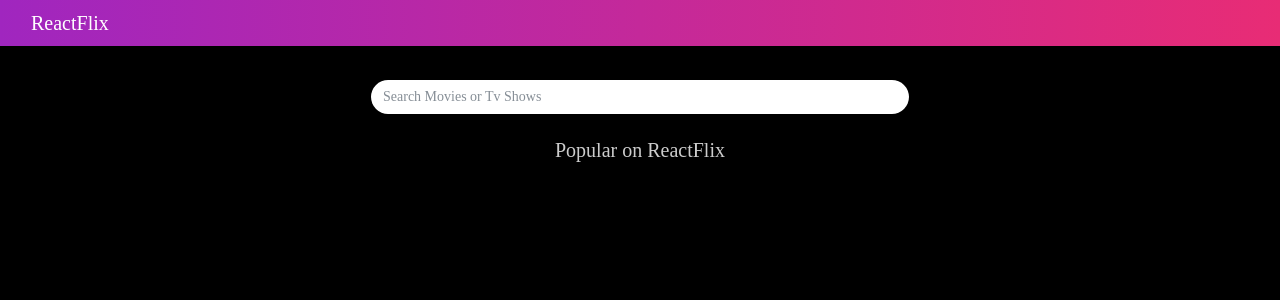
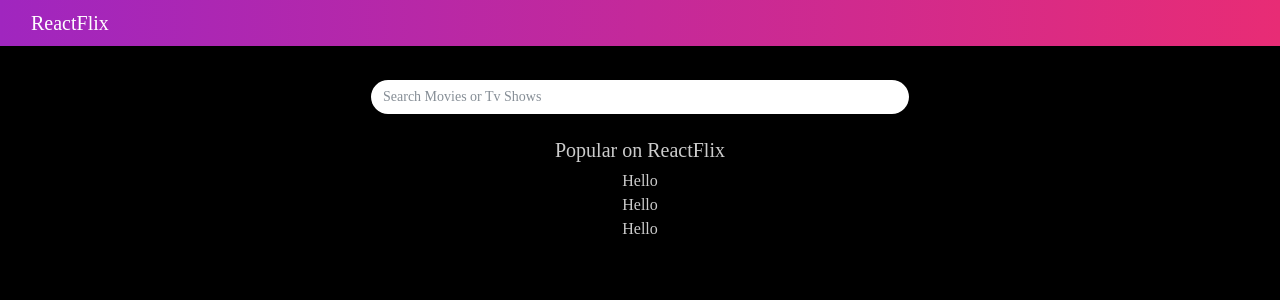
Before and after one commit to akinmaurice/reactflix, a React (Create React App) app: page / in a window 1280 px wide. Shown: the top 300 px of the page. Built offline with nearby package versions, Linux system fonts and the light colour scheme; what webfontloader would draw is missing.

Commit message:
Mock Data Used to display Movie Card

```diff
--- a/src/components/App.js
+++ b/src/components/App.js
@@ -1,15 +1,19 @@
 import React, { Component } from 'react';
 import axios from 'axios';
 import Header from './Header';
+import Movie from './Movie';
 import loadingSvg from '../helpers';
 
 class App extends Component {
   constructor() {
     super();
     this.state = {
-      data: [],
-      message: '',
-      status: false,
+      data: [
+        { name: 'blah Blah' },
+        { name: 'jdjdjdjd' },
+        { name: 'jfjfjfjfj' },
+      ],
+      loading: false,
     };
     this.apiUrl = 'http://localhost:3001/data';
   }
@@ -17,6 +21,13 @@
   componentDidMount() {
   }
   render() {
+    const { data } = this.state;
+    const { loading } = this.state;
+    let views = <div />;
+    if (loading === false && data.length >= 1) {
+      console.log(data.length);
+      views = Object.keys(data).map(movie => <Movie key={movie} details={data[movie]} />);
+    }
     // <img src={loadingSvg} alt="Loading..." className="loadingSvg" />
     return (
       <div>
@@ -38,6 +49,7 @@
               </h5>
             </div>
           </div>
+          {views}
         </div>
       </div>
     );
--- /dev/null
+++ b/src/components/Movie.js
@@ -0,0 +1,12 @@
+import React from 'react';
+
+const Movie = props => (
+  <div className="row">
+    <div className="col-lg-12">
+  Hello
+    </div>
+  </div>
+);
+
+
+export default Movie;
```
